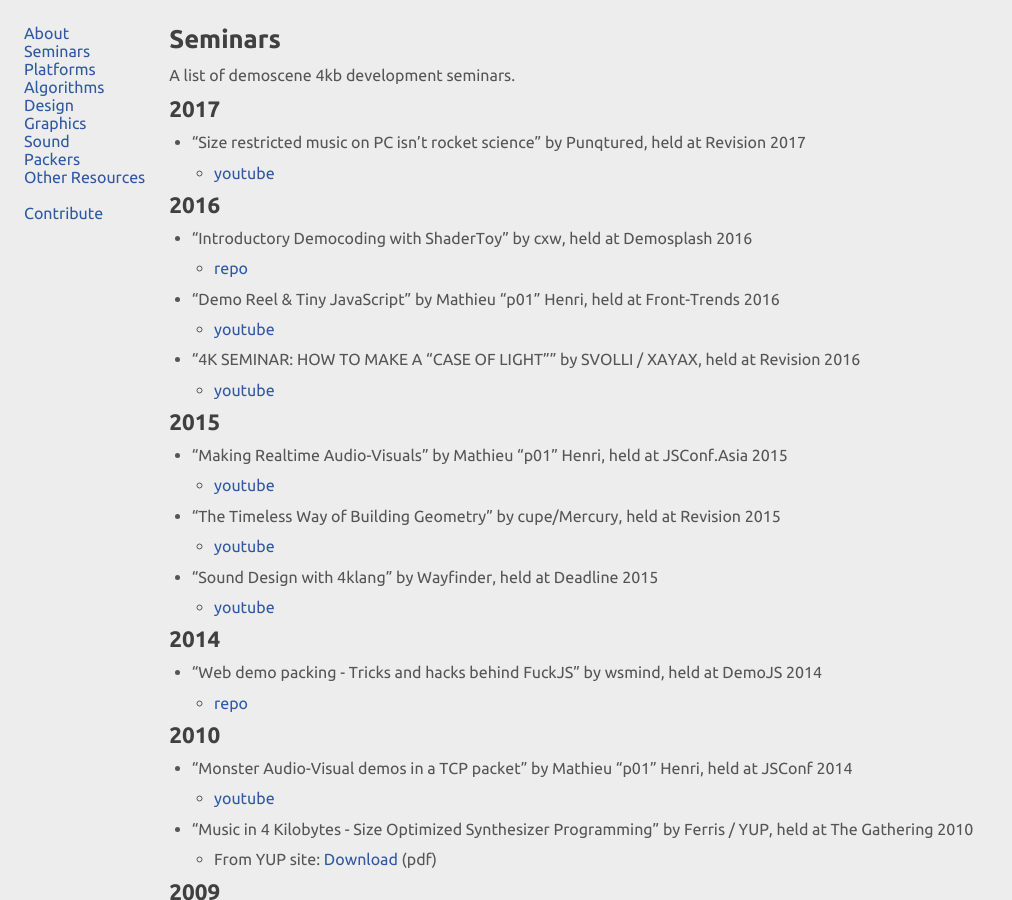
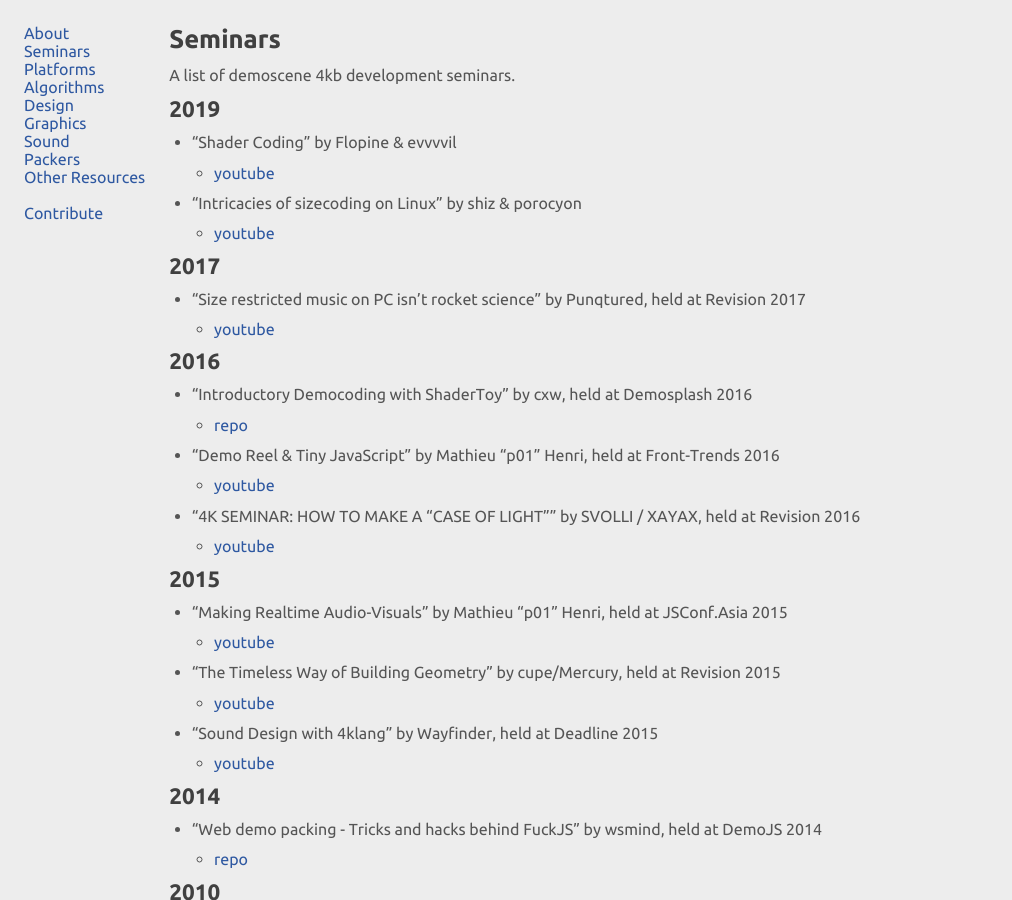
Before and after one commit to in4k/in4k.github.io, a Jekyll site: the page built from wiki/seminars.markdown, in a window 1280 px wide and 900 px high. Shown: the whole window, without its empty margins (0-1012 px from the left). Built offline with Jekyll 4.4.1, drawn with Linux system fonts in a browser that asks for light colours.

Commit message:
Update seminars.markdown

```diff
--- a/wiki/seminars.markdown
+++ b/wiki/seminars.markdown
@@ -4,6 +4,12 @@
 ---
 
 A list of demoscene 4kb development seminars.
+
+## 2019
+* "Shader Coding" by Flopine & evvvvil
+   * [youtube](https://www.youtube.com/watch?v=uFFR31t1WMM)
+* "Intricacies of sizecoding on Linux" by shiz & porocyon
+   * [youtube](https://www.youtube.com/watch?v=a03HXo8a_Io)
 
 ## 2017
 * "Size restricted music on PC isn't rocket science" by Punqtured, held at Revision 2017
```
